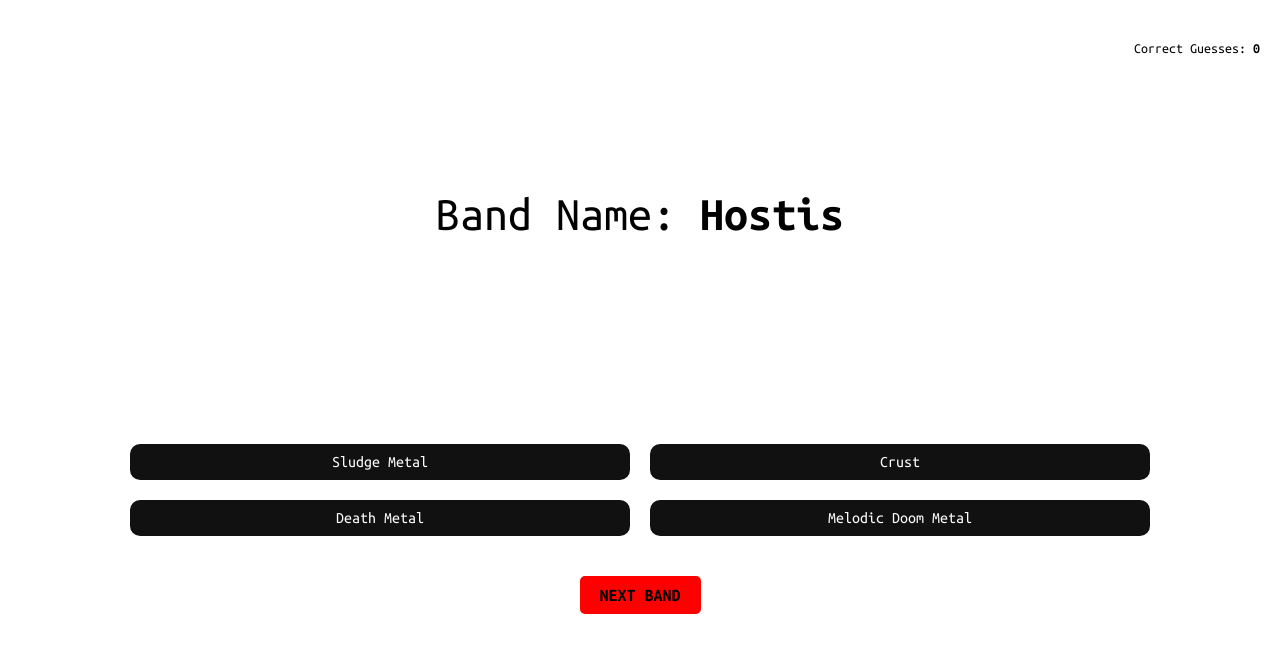
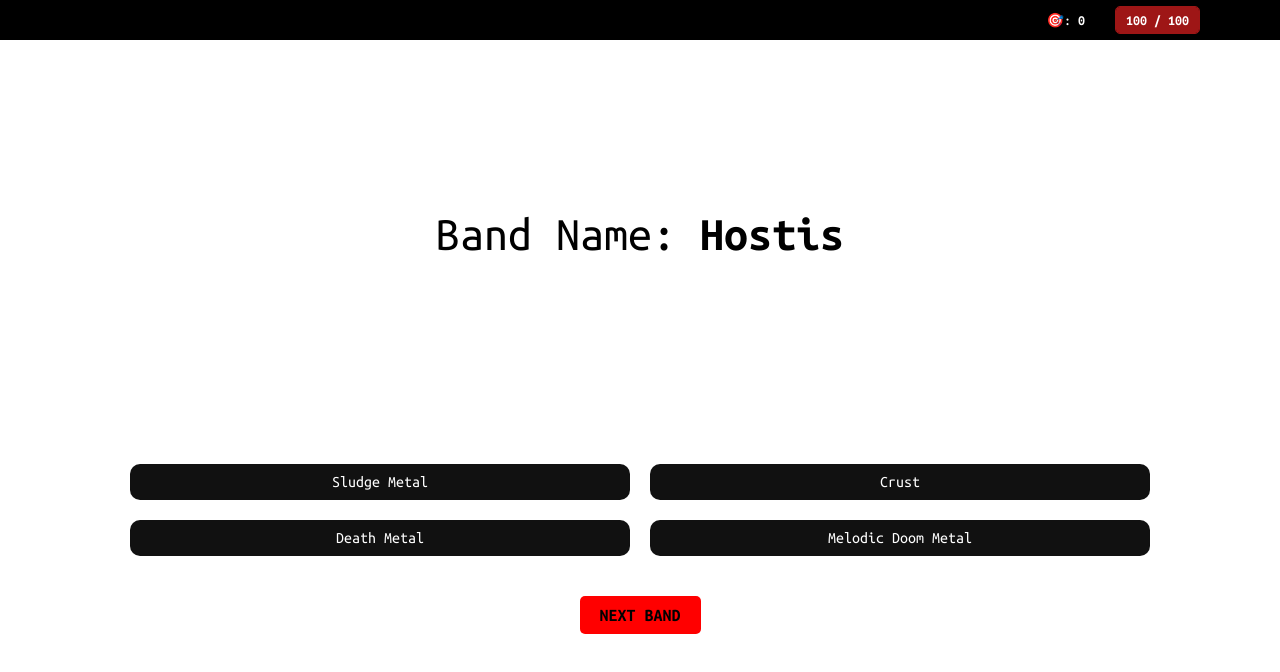
Before and after one commit to nadril-zc/metal-guess, a React (Vite) app: page / in a window 1280 px wide. Shown: the top 672 px of the page. Built offline with nearby package versions, Linux system fonts and the light colour scheme.

Commit message:
Added life bar and a reset function

```diff
--- a/src/App.tsx
+++ b/src/App.tsx
@@ -58,10 +58,11 @@ function shuffle(array:string[]): string[] {
 
 function App() {
   const { bands, error } = useRandomBandShard();
-  const  [currentBand, setCurrentBand]  = useState<Band | null>(null);
+  const [currentBand, setCurrentBand]  = useState<Band | null>(null);
   const [isAnswered, setIsAnswered] = useState<boolean>(false);
   const [isRight, setIsRight] = useState<boolean>(false);
   const [count, setCount] = useState(0);
+  const [life, setLife] = useState(100);
 
   // bands is now an array of ~3,100 bands from one random shard —
   useEffect(() => {
@@ -108,12 +109,15 @@ function App() {
   function handleClick(genre:string) {
     if (!currentBand) return;
     if (!bands) return;
+    if (isAnswered) return;
 
     if ( currentBand.genres.includes(genre)) {
       setIsRight(true);
       setCount(prevCount => prevCount + 1);
     } else {
       setIsRight(false);
+
+       setLife(prevLife => prevLife - 10);
     }
 
     setIsAnswered(true);
@@ -127,11 +131,26 @@ function App() {
     setIsAnswered(false);
   }
 
+  function handleRestart() {
+    if (!bands) return;
+
+    const randomBand = bands[Math.floor(Math.random() * bands.length)];
+    setCurrentBand(randomBand);
+    setIsAnswered(false);
+    setLife(100);
+  }
+
   return (
     <>
+      <header className="scores">
+        <span className="count">🎯: <strong>{count}</strong></span>
+        <div className="life">
+          <span>{life} / 100</span>
+          <div className="life__bar" style={{ width: `${Math.max(0, Math.min(100, life))}%` }}></div>
+          </div>
+        </header>
       <section className="game">
         <h1 className="bandName">Band Name: <strong>{currentBand.name}</strong></h1>
-        <span className="count">Correct Guesses: <strong>{count}</strong></span>
         <p className={isAnswered ? 'active genre' : 'genre'}>Band Genre: <strong>{genreString}</strong></p>
 
         <p className={isAnswered && isRight ? 'active correct' : 'correct'}>Correct!</p>
@@ -143,7 +162,11 @@ function App() {
           ))}
         </div>
 
-        <button className="next" onClick={handleNext}>NEXT BAND</button>
+        {life === 0 ? (
+          <button className="reset" onClick={handleRestart}>Play Again</button>
+        ) : (
+          <button className="next" onClick={handleNext}>NEXT BAND</button>
+        )}
       </section>
     </>
   )
--- a/src/app.scss
+++ b/src/app.scss
@@ -284,7 +284,8 @@ main:focus { outline: none !important; }
 	max-width: 100%;
 }
 
-.next {
+.next,
+.reset {
 	margin-top: 40px;
 	font-size: 18px;
 	background-color: #ff0000;
@@ -292,6 +293,7 @@ main:focus { outline: none !important; }
 	color: #000;
 	border-radius: 5px;
 	font-weight: 800;
+	text-transform: uppercase;
 }
 
 .correct,
@@ -306,10 +308,50 @@ main:focus { outline: none !important; }
 .correct { color: #32a852; }
 .false { color: #a83232; }
 
+.scores {
+	width: 100%;
+	height: 40px;
+	background-color: #000;
+	position: fixed;
+	top: 0;
+	left: 0;
+	display: flex;
+	align-items: center;
+	justify-content: flex-end;
+	padding-left: 80px;
+	padding-right: 80px;
+}
+
 .count {
+	color: #fff;
+	font-size: 14px;
+}
+
+.life {
+	color: #fff;
+	font-size: 14px;
+	margin-top: 0;
+	margin-left: 30px;
+	padding: 5px 10px;
+	font-weight: 800;
+	width: 85px;
+	text-align: center;
+	border: 1px solid #9e1616;
+	border-radius: 5px;
+	position: relative;
+	overflow: hidden;
+
+	span { position: relative; z-index: 5; }
+}
+
+.life__bar {
 	position: absolute;
-	color: #000;
-	font-size: 14px;
-	top: 20px;
-	right: 20px;
+	top: 0;
+	left: 0;
+	width: 100%;
+	height: 100%;
+	background-color: #9e1616;
+	margin-top: 0;
+	transition: all 0.2s ease;
+	transform-origin: center left;
 }
```
Also changed, not shown: src/App.css, 1 other file (tests, documents, lock files or other folders).
